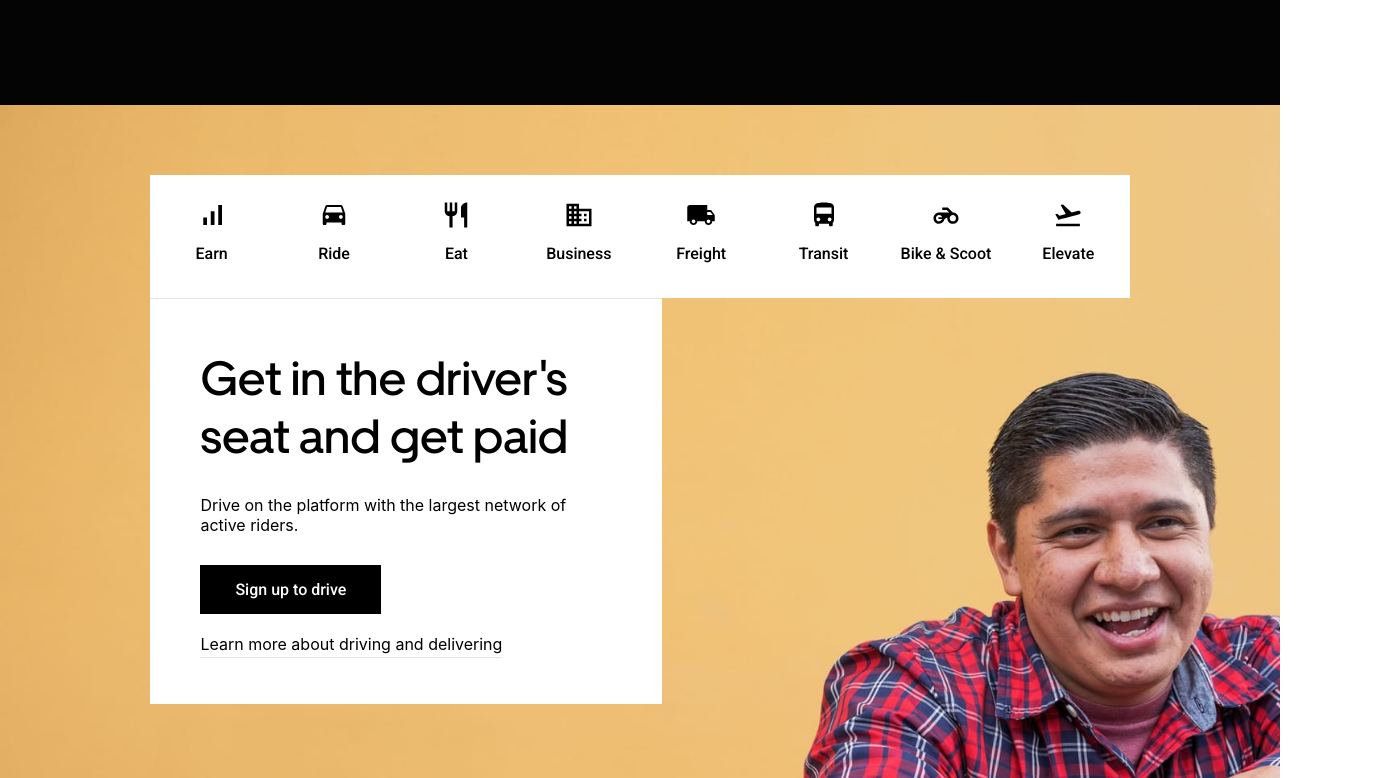
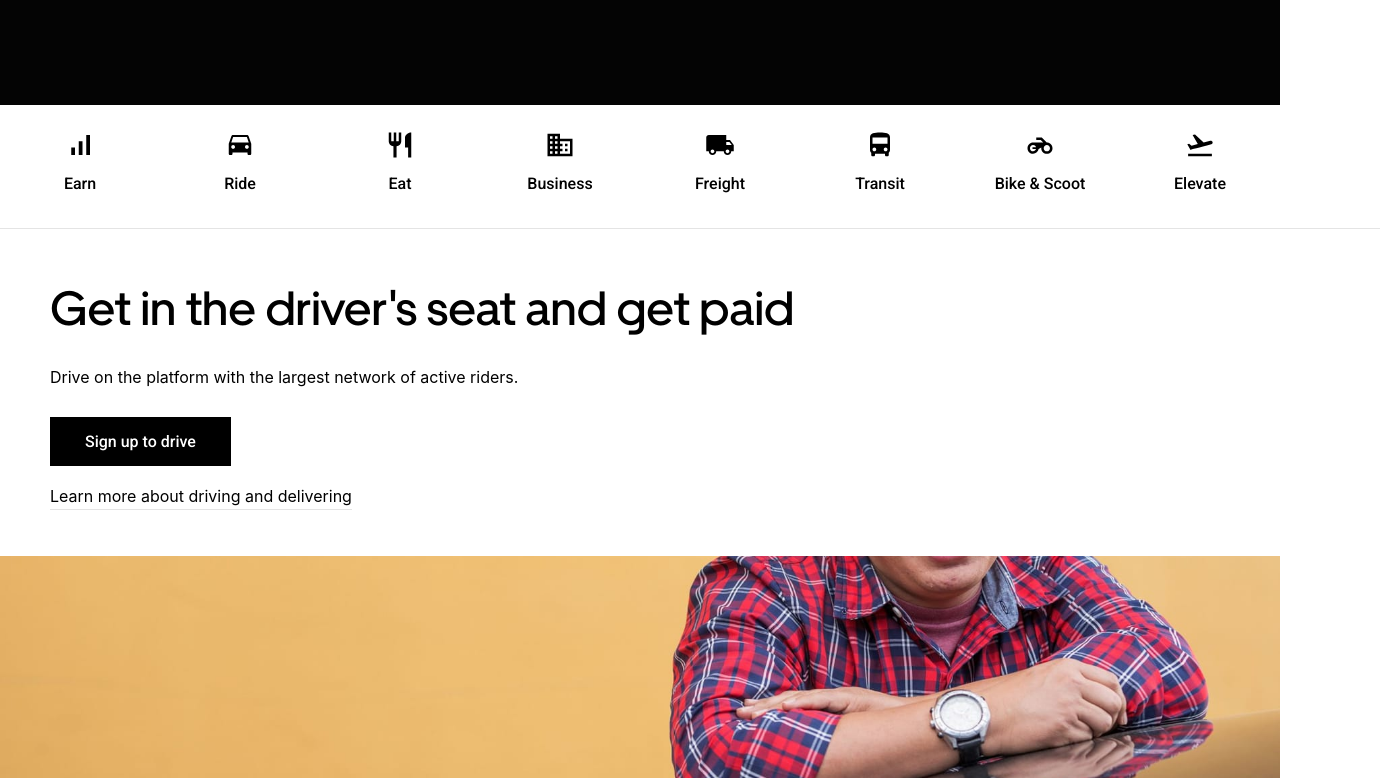
Before and after one commit to zx012/Uber-clone, a React (Create React App) app: page / in a window 1280 px wide. Shown: the part 782-1560 px from the top of the page, 1380 px wide, since content can reach past the window. Built offline with nearby package versions, Linux system fonts and the light colour scheme.

Commit message:
Minor Fix

```diff
--- a/src/components/Home/Services.css
+++ b/src/components/Home/Services.css
@@ -37,14 +37,14 @@
 }
 .services__container {
   margin: 0;
-  padding: 70px 5%;
+  padding: 70px 15%;
   display: flex;
   justify-content: center;
   height: 720px;
 }
 
 .services__innerContainer {
-  width: 85%;
+  width: 100%;
 }
 .services__tabList {
   background-color: white;
@@ -133,3 +133,12 @@
   color: black;
   border-bottom: 1px solid black;
 }
+
+@media screen and (max-width: 1280px) {
+  .services__container {
+    padding: 0;
+  }
+  .services__content {
+    width: 100%;
+  }
+}
```
